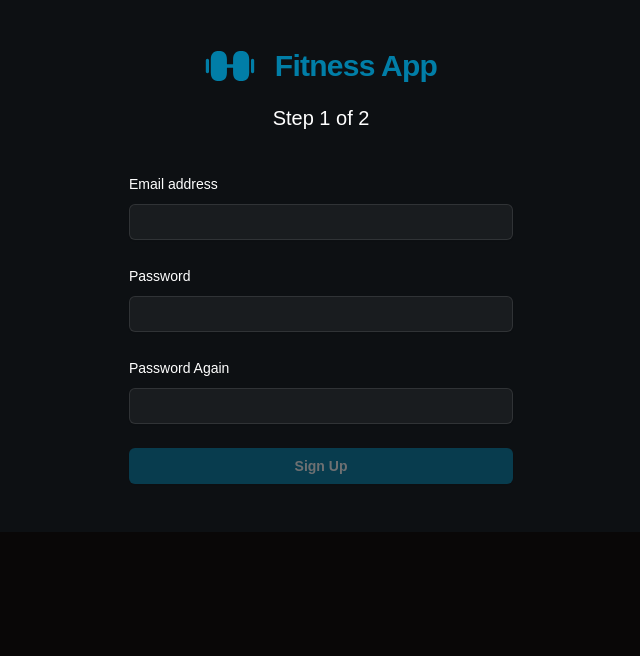
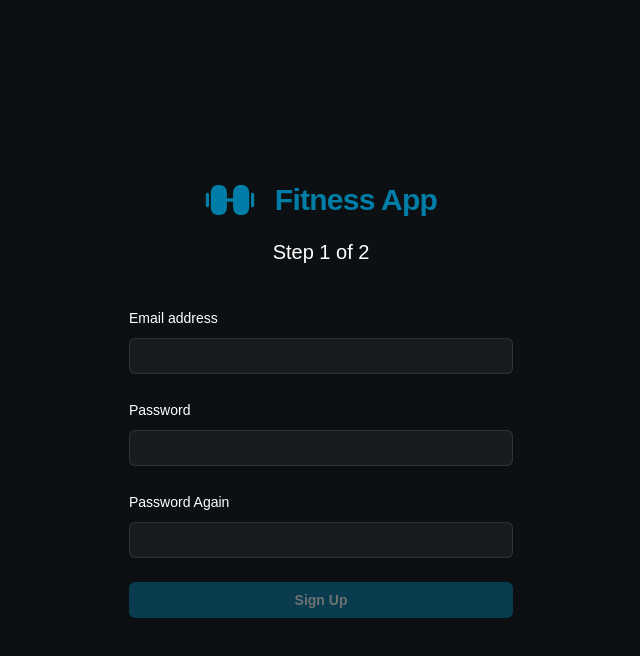
Before and after one commit to XII-A/dashboard_gym, a Next.js app in the folder dashboard/: page /signup in a window 1280 px wide. Shown: the top 656 px of the page, without its empty margins (319-959 px from the left). Built offline with nearby package versions, Linux system fonts and the light colour scheme; no server answers.

Commit message:
refactor: some style changes + sign out button

```diff
--- a/dashboard/src/app/globals.css
+++ b/dashboard/src/app/globals.css
@@ -6,6 +6,53 @@
   --foreground-rgb: 0, 0, 0;
   --background-start-rgb: 214, 219, 220;
   --background-end-rgb: 255, 255, 255;
+}
+
+@layer base {
+  :root {
+    --background: 0 0% 100%;
+    --foreground: 222.2 84% 4.9%;
+    --card: 0 0% 100%;
+    --card-foreground: 222.2 84% 4.9%;
+    --popover: 0 0% 100%;
+    --popover-foreground: 222.2 84% 4.9%;
+    --primary: 221.2 83.2% 53.3%;
+    --primary-foreground: 210 40% 98%;
+    --secondary: 210 40% 96.1%;
+    --secondary-foreground: 222.2 47.4% 11.2%;
+    --muted: 210 40% 96.1%;
+    --muted-foreground: 215.4 16.3% 46.9%;
+    --accent: 210 40% 96.1%;
+    --accent-foreground: 222.2 47.4% 11.2%;
+    --destructive: 0 84.2% 60.2%;
+    --destructive-foreground: 210 40% 98%;
+    --border: 214.3 31.8% 91.4%;
+    --input: 214.3 31.8% 91.4%;
+    --ring: 221.2 83.2% 53.3%;
+    --radius: 0.5rem;
+  }
+
+  .dark {
+    --background: 222.2 84% 4.9%;
+    --foreground: 210 40% 98%;
+    --card: 222.2 84% 4.9%;
+    --card-foreground: 210 40% 98%;
+    --popover: 222.2 84% 4.9%;
+    --popover-foreground: 210 40% 98%;
+    --primary: 217.2 91.2% 59.8%;
+    --primary-foreground: 222.2 47.4% 11.2%;
+    --secondary: 217.2 32.6% 17.5%;
+    --secondary-foreground: 210 40% 98%;
+    --muted: 217.2 32.6% 17.5%;
+    --muted-foreground: 215 20.2% 65.1%;
+    --accent: 217.2 32.6% 17.5%;
+    --accent-foreground: 210 40% 98%;
+    --destructive: 0 62.8% 30.6%;
+    --destructive-foreground: 210 40% 98%;
+    --border: 217.2 32.6% 17.5%;
+    --input: 217.2 32.6% 17.5%;
+    --ring: 224.3 76.3% 48%;
+  }
 }
 
 @media (prefers-color-scheme: dark) {
@@ -36,18 +83,18 @@
 /* changing input color */
 
 /* Change the white to any color */
-input:-webkit-autofill,
+/* input:-webkit-autofill,
 input:-webkit-autofill:hover,
 input:-webkit-autofill:focus,
 input:-webkit-autofill:active {
   transition: all 500000s ease-in-out 0s;
   -webkit-box-shadow: 0 0 0 42px rgba(25, 28, 31, 0) inset !important;
   -webkit-text-fill-color: white !important;
-}
+} */
 
 body {
   background-color: #090707;
-  height: 100%;
+  height: 100vh;
 }
 
 .rdp {
--- a/dashboard/src/app/layout.js
+++ b/dashboard/src/app/layout.js
@@ -11,7 +11,7 @@
 export default function RootLayout({ children }) {
   return (
     <html lang="en">
-      <body className={"font-manrope"}>{children}</body>
+      <body className={"font-manrope light"}>{children}</body>
     </html>
   );
 }
--- a/dashboard/src/app/signin/page.js
+++ b/dashboard/src/app/signin/page.js
@@ -57,6 +57,7 @@
                   id="email"
                   name="email"
                   type="email"
+
                   autoComplete="email"
                   onChange={(e) => setEmail(e.target.value)}
                   required
--- a/dashboard/src/components/SideBar.jsx
+++ b/dashboard/src/components/SideBar.jsx
@@ -11,7 +11,8 @@
 import { BsBarChartLine } from "react-icons/bs";
 import { IoMdHelpCircleOutline } from "react-icons/io";
 import { HiOutlineLogout } from "react-icons/hi";
-
+import { signOut } from "firebase/auth";
+import { auth } from "@/app/firebase";
 const SideBar = () => {
   const pathname = usePathname();
   const routes = [
@@ -80,7 +81,10 @@
         </div>
         <div className="flex flex-row items-center justify-start gap-4 text-white px-4 py-3  border border-transparent rounded-md bg-transparent w-5/6 transition duration-300 ease-linear cursor-pointer">
           <HiOutlineLogout size={20} style={{ transform: "rotate(180deg)" }} />
-          <div className="font-medium text-sm">Logout</div>
+          <div className="font-medium text-sm" onClick={() => {
+            signOut(auth);
+
+          }}>Logout</div>
         </div>
       </div>
     </div>
```
Also changed, not shown: dashboard/components.json, 1 other file (tests, documents, lock files or other folders).
